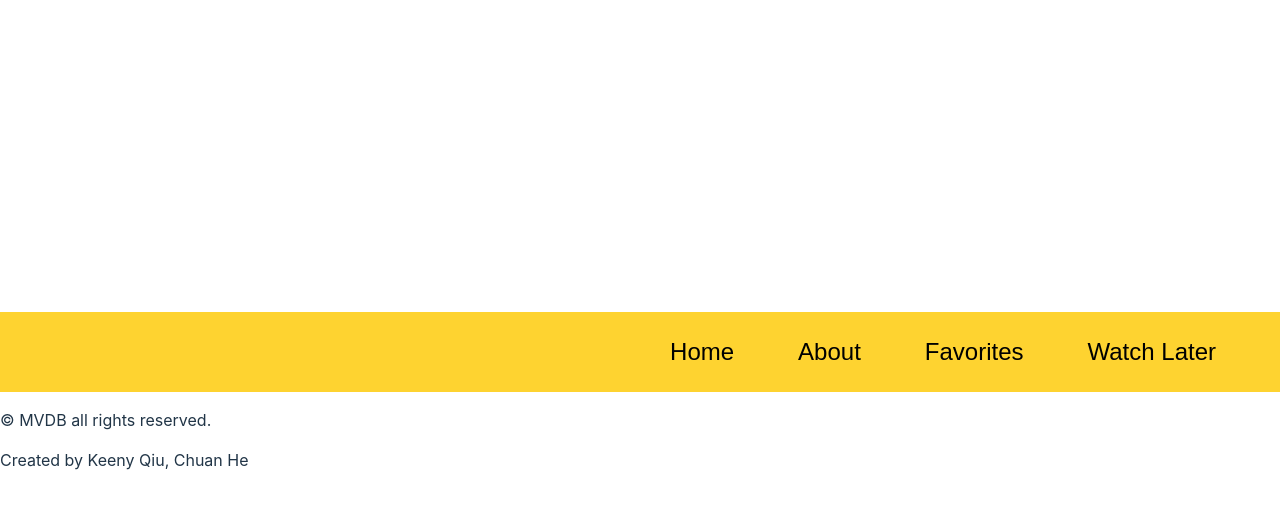
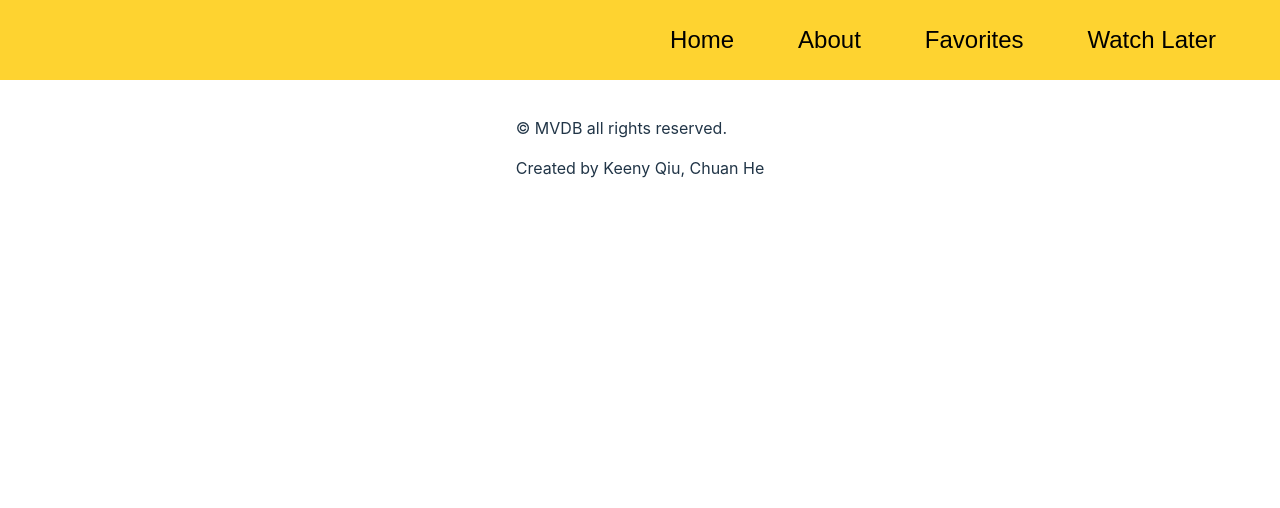
Before and after one commit to Knightmare12321/Movie-Api, a React (Vite) app: page /watchlist in a window 1280 px wide. Shown: the top 508 px of the page. Built offline with nearby package versions, Linux system fonts and the light colour scheme.

Commit message:
fix header and footer display

```diff
--- a/src/components/Footer.jsx
+++ b/src/components/Footer.jsx
@@ -2,8 +2,11 @@
 
 const Footer = () => (
     <footer>
-      <p>&copy; MVDB all rights reserved.</p>
-      <p>Created by Keeny Qiu, Chuan He</p>
+      <div className="footer-text">
+        <p>&copy; MVDB all rights reserved.</p>
+        <p>Created by Keeny Qiu, Chuan He</p>
+      </div>
+
     </footer>
   );
 
--- a/src/styles/base/_index.scss
+++ b/src/styles/base/_index.scss
@@ -28,8 +28,6 @@ a:hover {
 
 body {
   margin: 0;
-  display: flex;
-  place-items: center;
   min-width: 320px;
   min-height: 100vh;
 }
--- a/src/styles/components/_footer.scss
+++ b/src/styles/components/_footer.scss
@@ -2,4 +2,8 @@
 
 footer {
     width: 100%;
+    padding: 20px;
+    align-items: center;
+    display: flex;
+    justify-content: center;
 }
```
